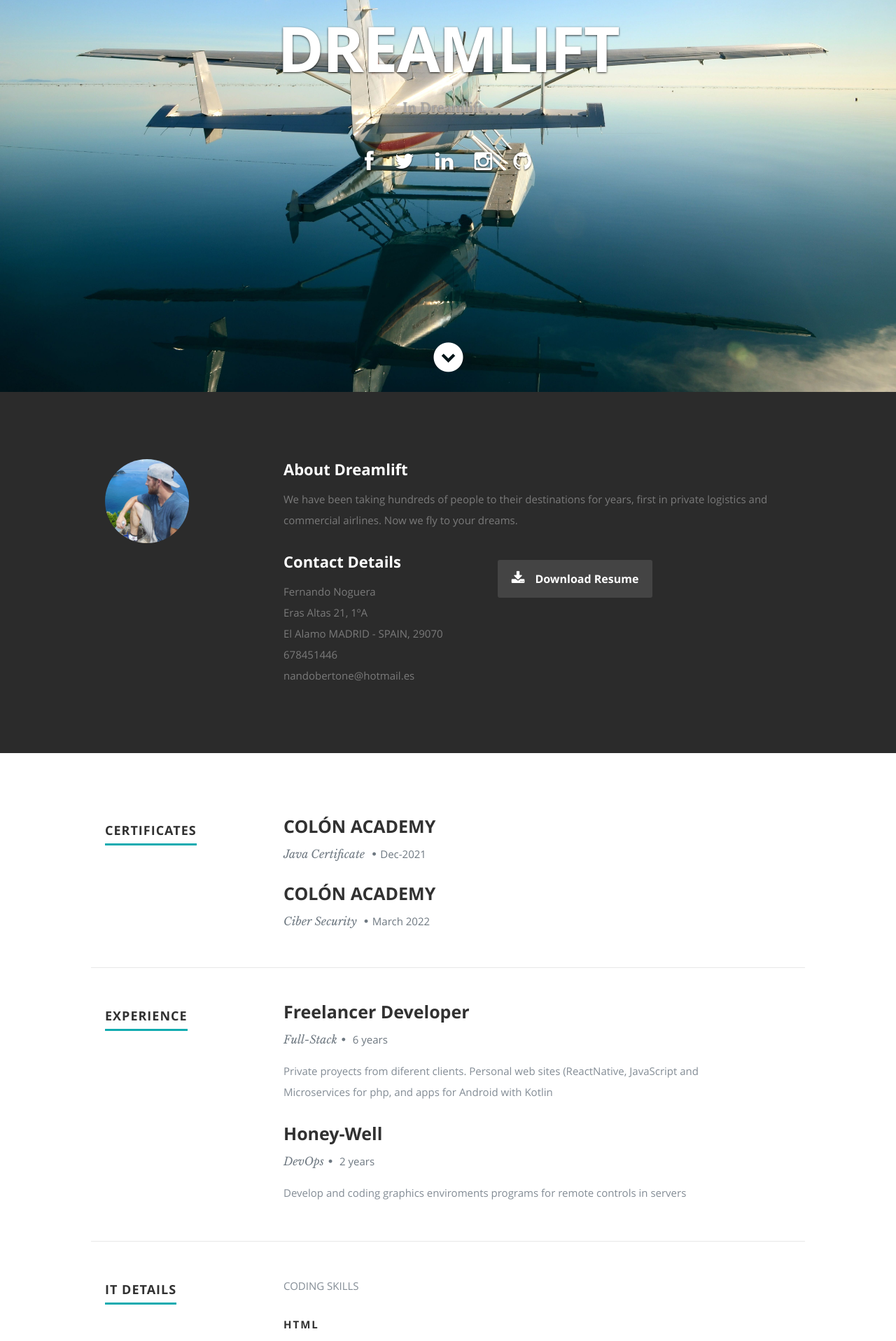
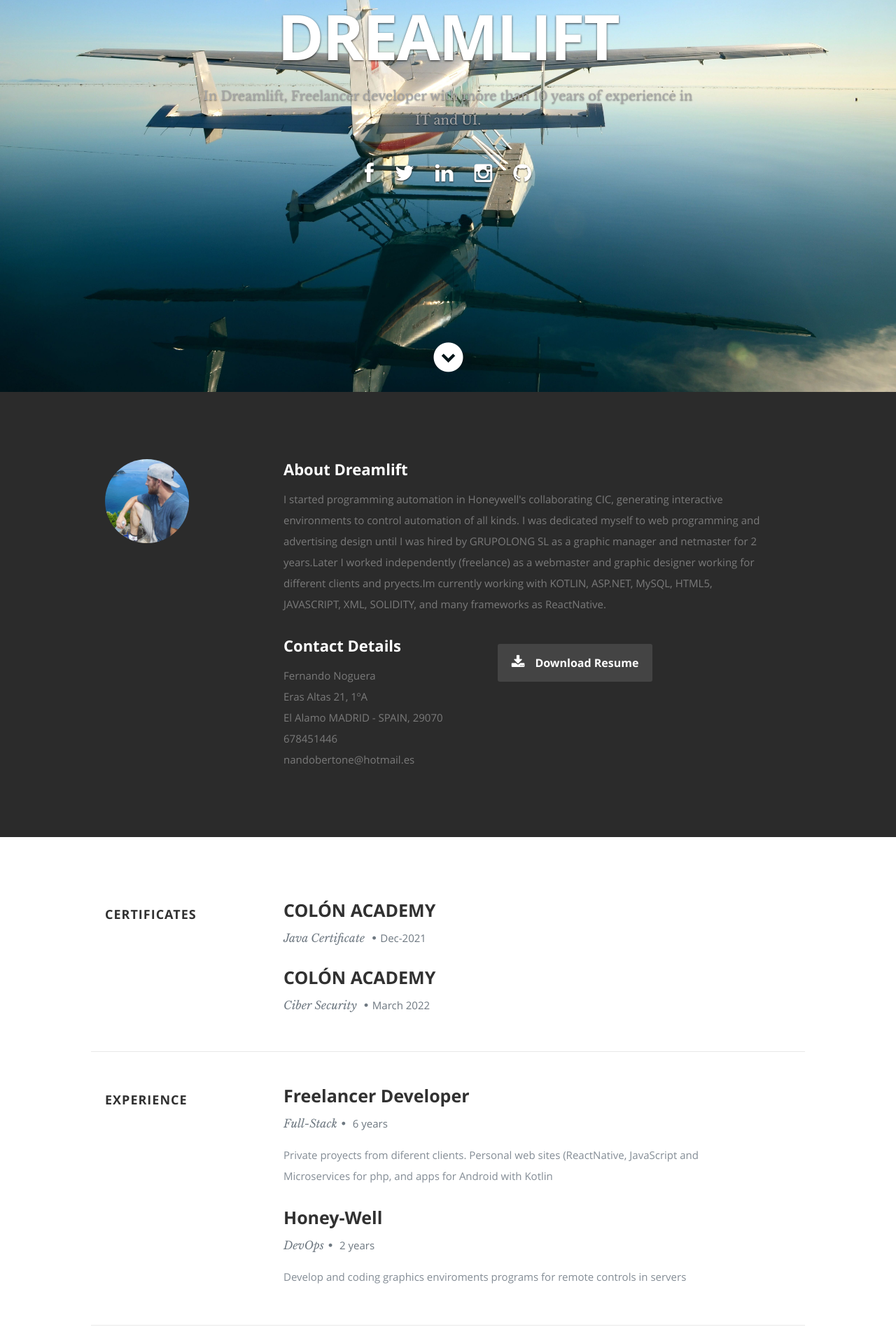
Before and after one commit to Nand0B3rt0n3/dreamlift, a React (Create React App) app: page / in a window 1280 px wide. Shown: the part 240-2156 px from the top of the page at 70% size. Built offline with nearby package versions, Linux system fonts and the light colour scheme.

Commit message:
chages from json

```diff
--- a/public/resumeData.json
+++ b/public/resumeData.json
@@ -2,9 +2,9 @@
   "main": {
     "name": "Fernando Noguera",
     "occupation": "Web/Android Developer",
-    "description": "",
+    "description": "Freelancer developer with more than 10 years of experience in IT and UI",
     "image": "profilepic.jpg",
-    "bio": "We have been taking hundreds of people to their destinations for years, first in private logistics and commercial airlines. Now we fly to your dreams.",
+    "bio": "I started programming automation in Honeywell's collaborating CIC, generating interactive environments to control automation of all kinds. I was dedicated myself to web programming and advertising design until I was hired by GRUPOLONG SL as a graphic manager and netmaster for 2 years.Later I worked independently (freelance) as a webmaster and graphic designer working for different clients and pryects.Im currently working with KOTLIN, ASP.NET, MySQL, HTML5, JAVASCRIPT, XML, SOLIDITY, and many frameworks as ReactNative.",
     "contHere actmessage": "Write me, awaits you behind this message",
     "email": "nandobertone@hotmail.es",
     "phone": "678451446",
--- a/src/Components/Resume.js
+++ b/src/Components/Resume.js
@@ -27,7 +27,7 @@ class Resume extends Component {
 
       <div className="row education">
          <div className="three columns header-col">
-            <h1><span>CERTIFICATES</span></h1>
+            <h1>CERTIFICATES</h1>
          </div>
 
          <div className="nine columns main-col">
@@ -43,7 +43,7 @@ class Resume extends Component {
       <div className="row work">
 
          <div className="three columns header-col">
-            <h1><span>EXPERIENCE</span></h1>
+            <h1>EXPERIENCE</h1>
          </div>
 
          <div className="nine columns main-col">
@@ -56,7 +56,7 @@ class Resume extends Component {
       <div className="row skill">
 
          <div className="three columns header-col">
-            <h1><span>IT DETAILS</span></h1>
+            <h1>IT DETAILS</h1>
          </div>
 
          <div className="nine columns main-col">
```
